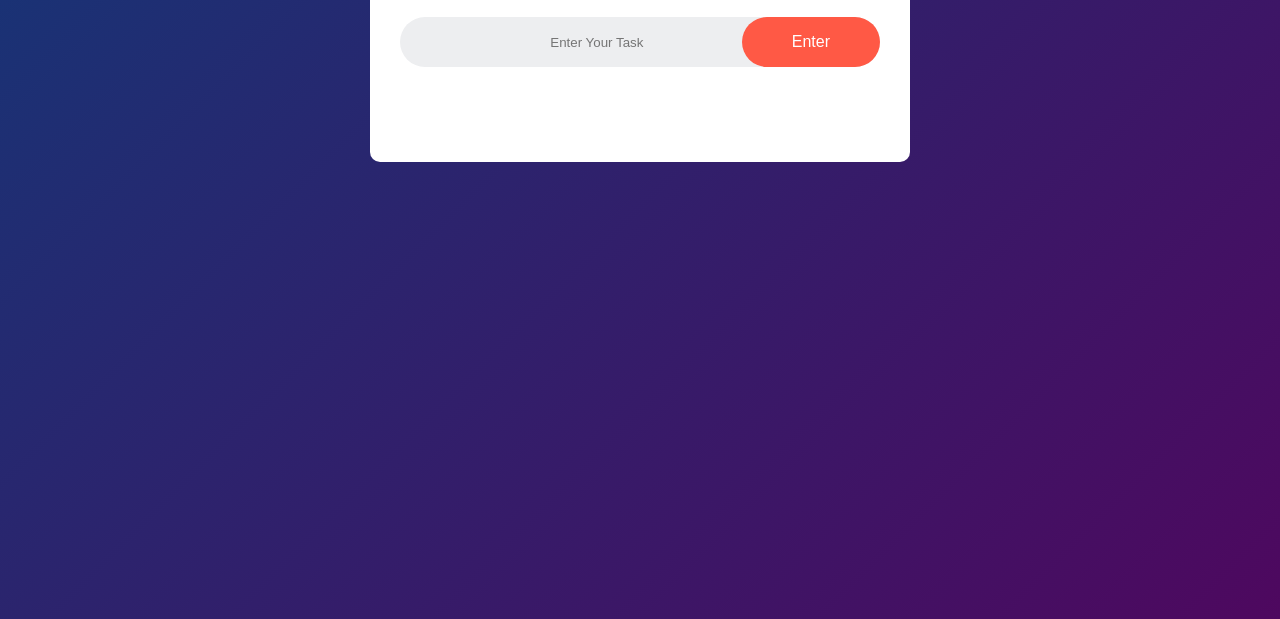
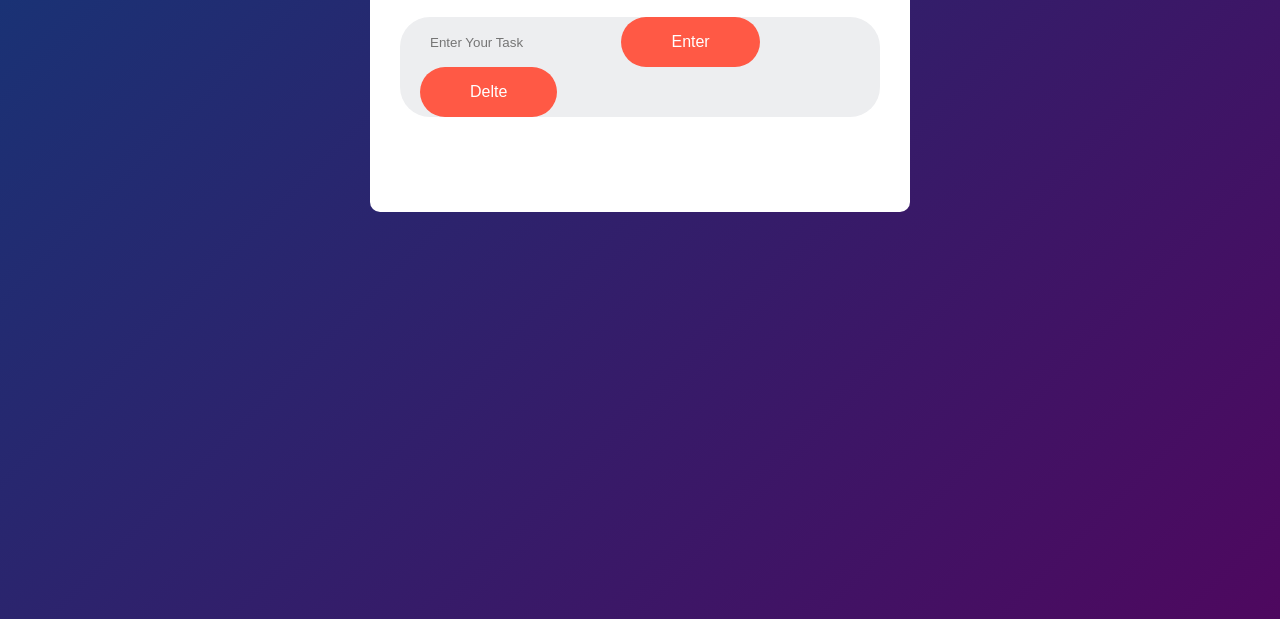
Before and after one commit to ahamad-ali007/Team, a plain HTML site: page index.html in a window 1280 px wide. Shown: the part 181-800 px from the top of the page. Drawn offline with Linux system fonts and the light colour scheme.

Commit message:
added delte button

```diff
--- a/index.html
+++ b/index.html
@@ -13,6 +13,7 @@
           <form>
             <input type="text" id="input-box" placeholder="Enter Your Task" />
             <button type="submit" onclick="addTask()">Enter</button>
+            <button type="submit">Delte</button>
           </form>
         </div>
         <ul id="list-container">
```
